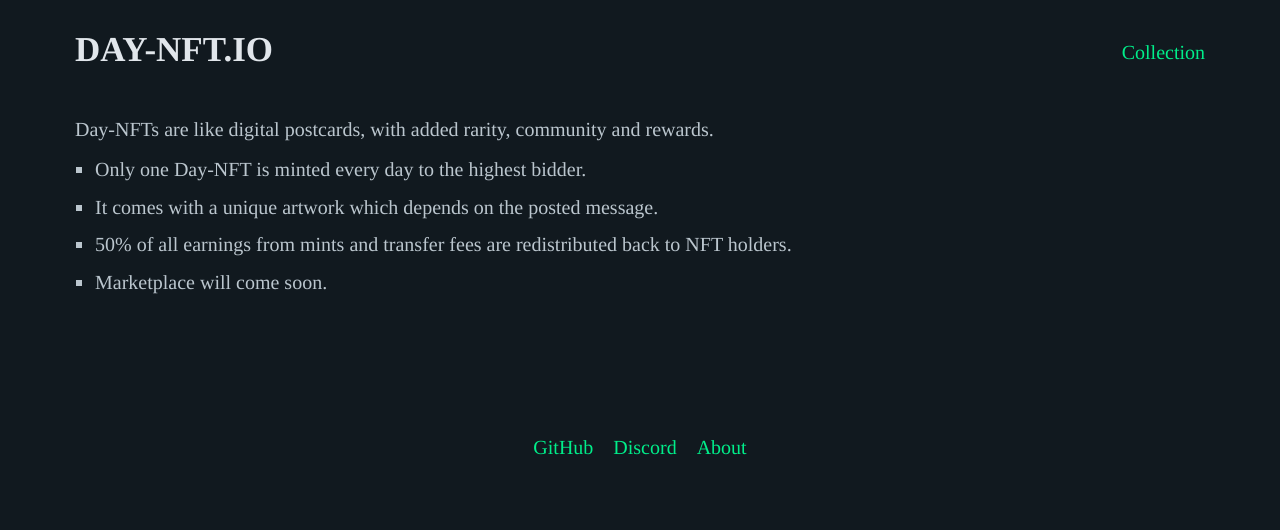
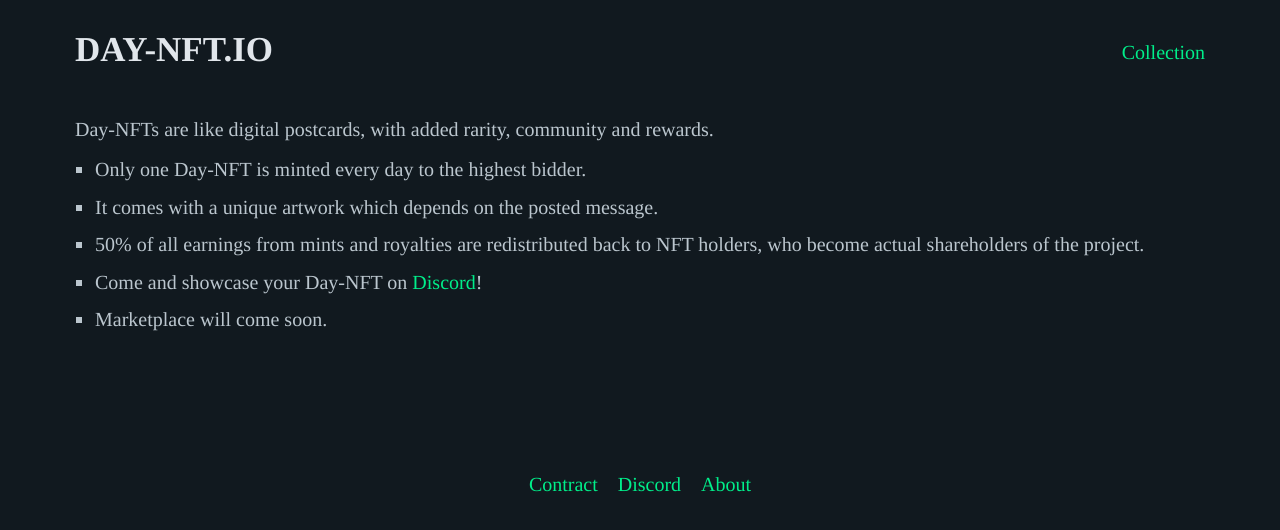
Before and after one commit to beppeben/day-nft, a Next.js app in the folder day-nft-app/: page /about in a window 1280 px wide. Shown: the top 530 px of the page. Built offline with nearby package versions, Linux system fonts and the light colour scheme; a web font is replaced by a local one.

Commit message:
minor changes in GUI

```diff
--- a/day-nft-app/components/Auth.js
+++ b/day-nft-app/components/Auth.js
@@ -260,7 +260,8 @@ function App() {
         <ul>
           <li>Only one Day-NFT is minted every day to the highest bidder.</li>
           <li>It comes with a unique artwork which depends on the posted message.</li>
-          <li>50% of all earnings from mints and royalties are redistributed back to NFT holders.</li>
+          <li>50% of all earnings from mints and royalties are redistributed back to NFT holders, who become actual shareholders of the project.</li>
+          <li>Come and showcase your Day-NFT on <a href="https://discord.gg/BekCzTvA" target="_blank" rel="noopener noreferrer">Discord</a>!</li>
           <li>Marketplace will come soon.</li>
         </ul>
         </div>
@@ -300,7 +301,7 @@ function App() {
               <button style={{marginLeft: '10px'}} onClick={makeBid}>BID</button>
             </div>
             {flowBalance <= 0
-                ?<p className="fundAccountMsg">Please fund your account before bidding</p>
+                ?<p className="fundAccountMsg">Please <a href="https://blocto.portto.io/" target="_blank" rel="noopener noreferrer">fund</a> your account before bidding</p>
                 :<span></span>
             }
           </div>
--- a/day-nft-app/pages/_app.js
+++ b/day-nft-app/pages/_app.js
@@ -30,10 +30,10 @@ function MyApp({ Component, pageProps }) {
       <nav className="container header center">
         <ul>
           <li>
-            <a href="https://github.com/beppeben/day-nft-contracts" target="_blank" rel="noopener noreferrer">GitHub</a>
+            <a href="https://flow-view-source.com/mainnet/account/0x1600b04bf033fb99/contract/DayNFT" target="_blank" rel="noopener noreferrer">Contract</a>
           </li>
           <li>
-            <a href="https://discord.gg/dET3YqabTt" target="_blank" rel="noopener noreferrer">Discord</a>
+            <a href="https://discord.gg/BekCzTvA" target="_blank" rel="noopener noreferrer">Discord</a>
           </li>
           <li>
             <Link href="/about">
--- a/day-nft-app/pages/about.js
+++ b/day-nft-app/pages/about.js
@@ -17,7 +17,8 @@ export default function About() {
         <ul>
           <li>Only one Day-NFT is minted every day to the highest bidder.</li>
           <li>It comes with a unique artwork which depends on the posted message.</li>
-          <li>50% of all earnings from mints and transfer fees are redistributed back to NFT holders.</li>
+          <li>50% of all earnings from mints and royalties are redistributed back to NFT holders, who become actual shareholders of the project.</li>
+          <li>Come and showcase your Day-NFT on <a href="https://discord.gg/BekCzTvA" target="_blank" rel="noopener noreferrer">Discord</a>!</li>
           <li>Marketplace will come soon.</li>
         </ul>
         </div>
```
